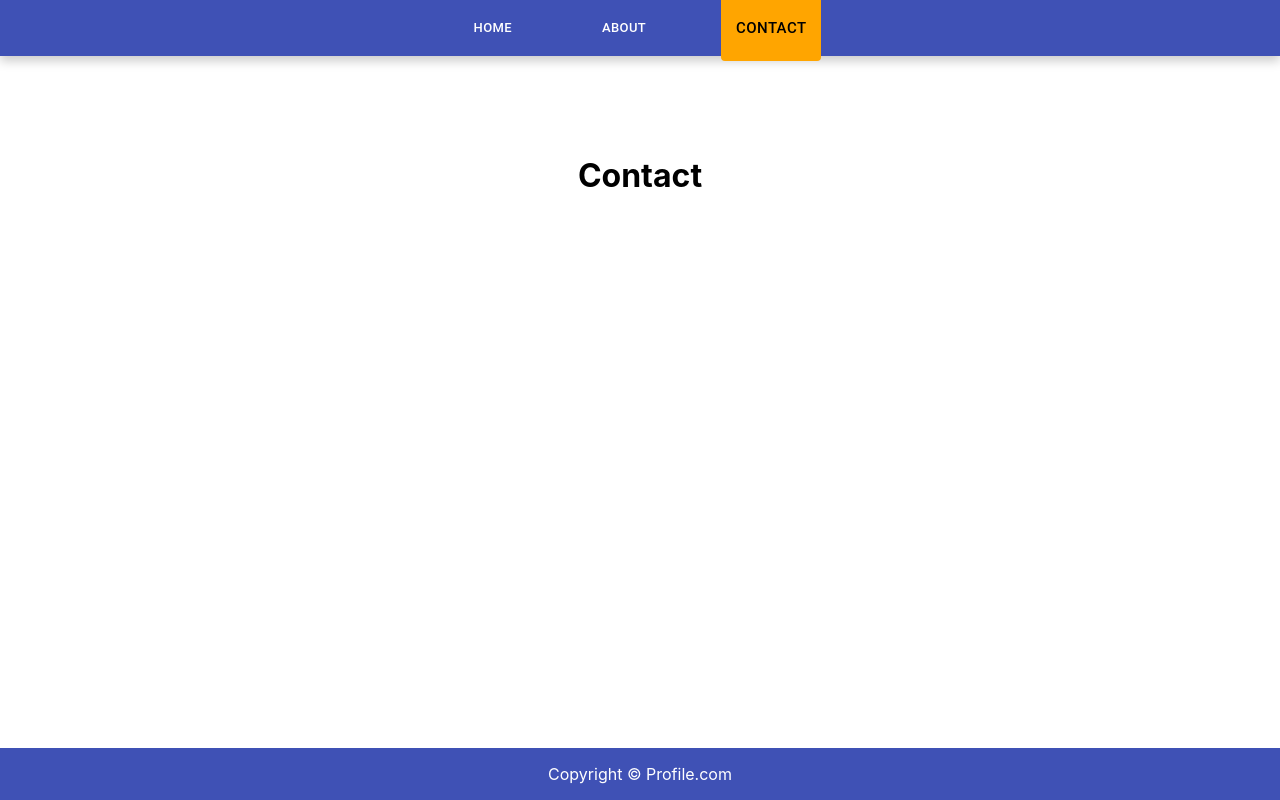
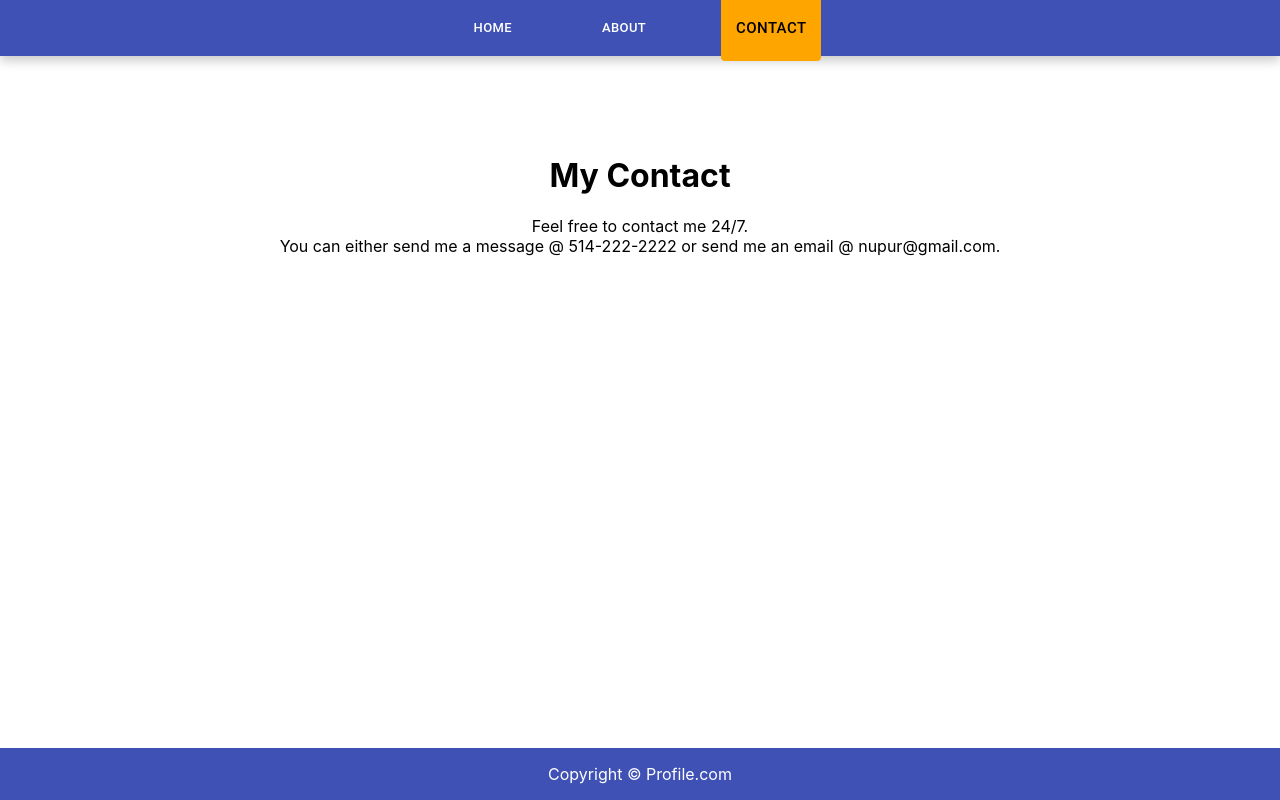
Before and after one commit to NupurKes/practicedemo, a React (Create React App) app: page /contact in a window 1280 px wide. Built offline with nearby package versions, Linux system fonts and the light colour scheme.

Commit message:
about page updated

```diff
--- a/src/pages/Contact.js
+++ b/src/pages/Contact.js
@@ -1,8 +1,13 @@
+
 import React from 'react'
 
 export default function Contact() {
   return (
     <div className = "content">
-      <h1>Contact</h1></div>
+
+         <h1>My Contact</h1>
+         <p>Feel free to contact me 24/7. <br/>You can either send me a message @  514-222-2222 or send me an email @ nupur@gmail.com.</p>
+
+    </div>
   )
 }
--- a/src/pages/Hobbies.js
+++ b/src/pages/Hobbies.js
@@ -6,7 +6,7 @@ export default function Hobbies() {
         <h1>
             My Hobbies
         </h1>
-        <h3>I love traveling, cooking, games, working out and photography! Oh, and by the way, who doesn't love friends?</h3>
+        <p>I love traveling, cooking, games, working out and photography! Oh, and by the way, who doesn't love friends?</p>
     </div>
   )
 }
```
Also changed, not shown: src/pages/Education.js (added, +15 -0 lines).
